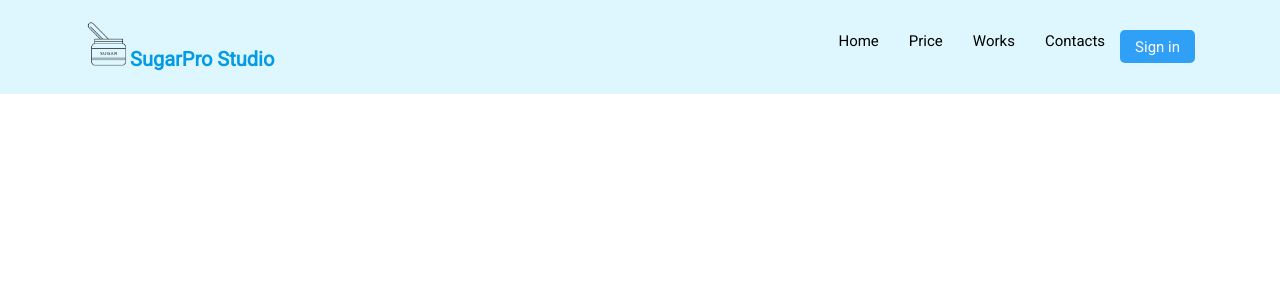
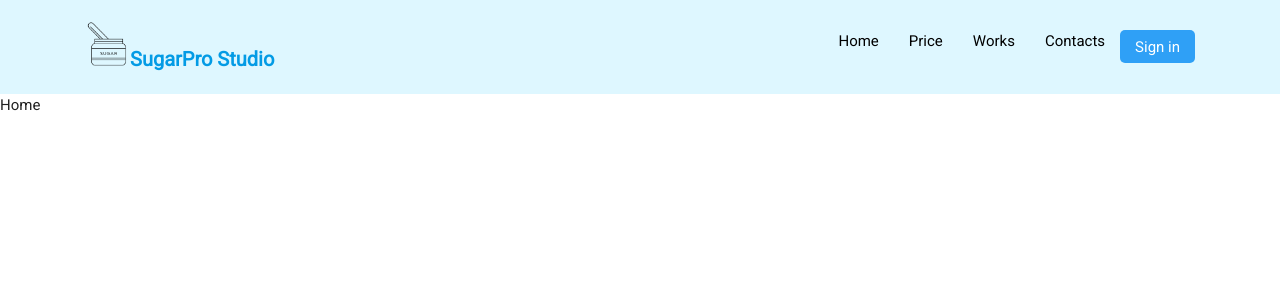
Before and after one commit to vladboldyr/ReactJSNet, a React (Create React App) app: page / in a window 1280 px wide. Shown: the top 300 px of the page. Built offline with nearby package versions, Linux system fonts and the light colour scheme.

Commit message:
add router

```diff
--- a/package.json
+++ b/package.json
@@ -63,6 +63,7 @@
     "redux": "^3.7.2",
     "redux-thunk": "^2.2.0",
     "styled-components": "^5.2.0",
+    "switch": "0.0.0",
     "yarn": "^1.22.5"
   }
 }
--- a/src/App.tsx
+++ b/src/App.tsx
@@ -1,8 +1,13 @@
 import React, {Component, Fragment} from "react";
 import 'materialize-css';
+import { Route, Switch, Redirect, withRouter } from 'react-router-dom';
 /*import { Formik } from 'formik';*/
 import {Clients} from './components/Clietns/clients';
 import {Main} from './components/Main/Main';
+import {Home} from './components/Home/home';
+import {Price} from './components/Price/price';
+import {Works} from './components/MyWorks/works';
+import {Contacts} from './components/Contacts/contacts';
 
  /* <Fragment>
             <div className="card-panel teal lighten-2" style={{marginTop: 0}}>
@@ -10,11 +15,19 @@ import {Main} from './components/Main/Main';
             </div>
             <Clients/>
         </Fragment> */
-function App() {
+const App = () => {
     return (
-        <Main/>
-
-    )
+        <>
+          <Main/>
+          <Switch>
+            <Route path={'/'} exact component={Home} />
+            <Route path={'/price'} component={Price} />
+            <Route path={'/works'} component={Works} />
+            <Route path={'/contacts'} component={Contacts} />
+            <Redirect from='/' to='/home'/>
+          </Switch>
+        </>
+    );
 }
 
-export default App
+export default withRouter(App);
--- /dev/null
+++ b/src/components/Home/home.tsx
@@ -0,0 +1,7 @@
+import React from 'react';
+
+export const Home = () => {
+    return(
+        <div>Home</div>
+    );
+}
--- a/src/components/Main/Main.tsx
+++ b/src/components/Main/Main.tsx
@@ -1,4 +1,6 @@
 import React from 'react';
+import {NavLink} from 'react-router-dom';
+
 import './main.css';
 
 const imgSugar = require('../../icon/sugar.png');
@@ -20,10 +22,10 @@ export const Main = () => {
                             Меню
                         </button>
                         <ul className="nav__wrapper">
-                            <li className="nav__item"><a href="#">Home</a></li>
-                            <li className="nav__item"><a href="#">Price</a></li>
-                            <li className="nav__item"><a href="#">Works</a></li>
-                            <li className="nav__item"><a href="#">Contacts</a></li>
+                            <li className="nav__item"><NavLink to="/" exact>Home</NavLink></li>
+                            <li className="nav__item"><NavLink to="/price">Price</NavLink></li>
+                            <li className="nav__item"><NavLink to="/works">Works</NavLink></li>
+                            <li className="nav__item"><NavLink to="/contacts">Contacts</NavLink></li>
                         </ul>
                     </nav>
                 </div>
@@ -32,5 +34,6 @@ export const Main = () => {
                 </div>
             </div>
         </header>
+
     );
 }
--- a/src/components/Modal/Modal.tsx
+++ b/src/components/Modal/Modal.tsx
@@ -9,7 +9,6 @@ import setMinutes from "date-fns/setMinutes";
 import setHours from "date-fns/setHours";
 import {registerLocale} from "react-datepicker";
 import Select from 'react-select';
-//import ReactDOM from 'react-dom';
 
 registerLocale("ru", ru);
 
--- a/src/index.tsx
+++ b/src/index.tsx
@@ -1,8 +1,10 @@
 import React from "react";
 import ReactDOM from "react-dom";
-//import 'materialize-css/dist/js/materialize.min'
-//import 'materialize-css/dist/css/materialize.min.css'
+import { BrowserRouter } from 'react-router-dom';
 import './index.css'
-//import 'bootstrap/dist/css/bootstrap.min.css';
 import App from "./App";
-ReactDOM.render(<App />, document.getElementById("root"));
+ReactDOM.render((
+    <BrowserRouter>
+        <App />
+    </BrowserRouter>
+), document.getElementById("root"));
```
Also changed, not shown: 2 other files (tests, documents, lock files or other folders).
